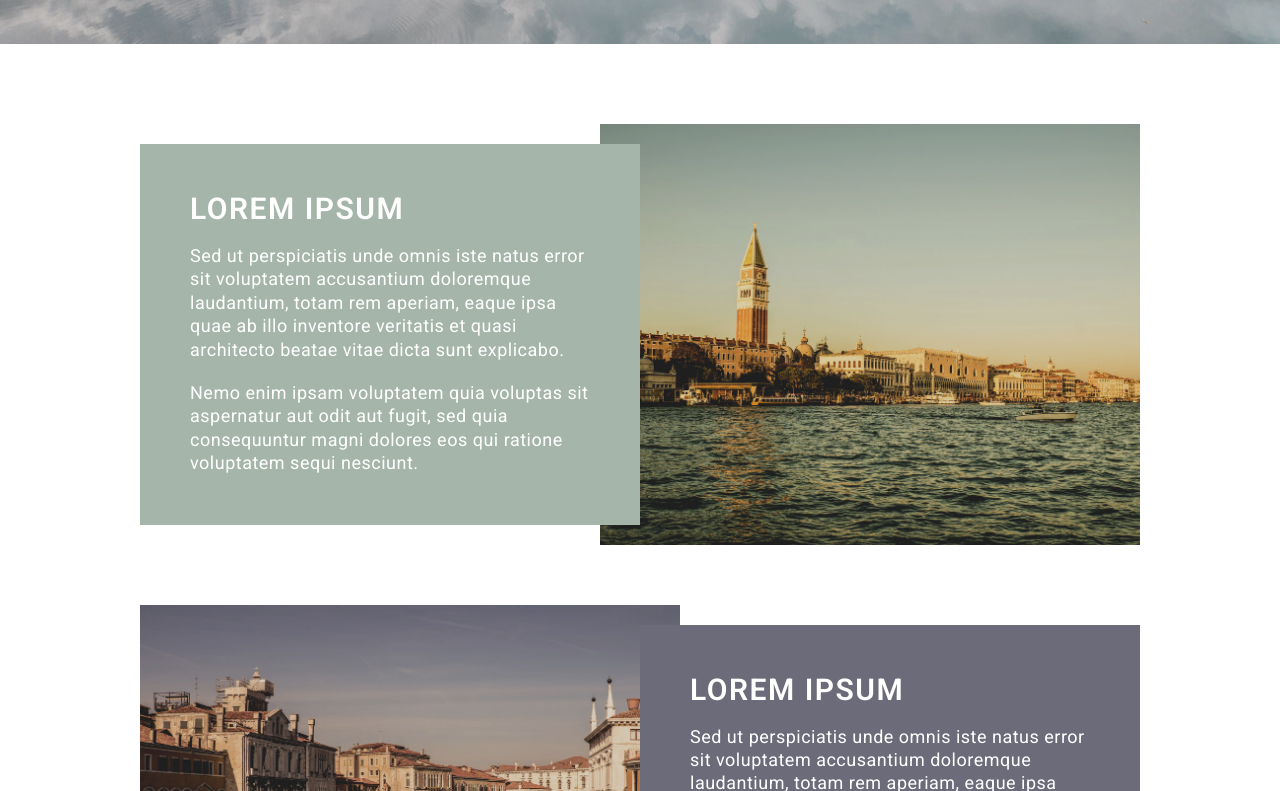
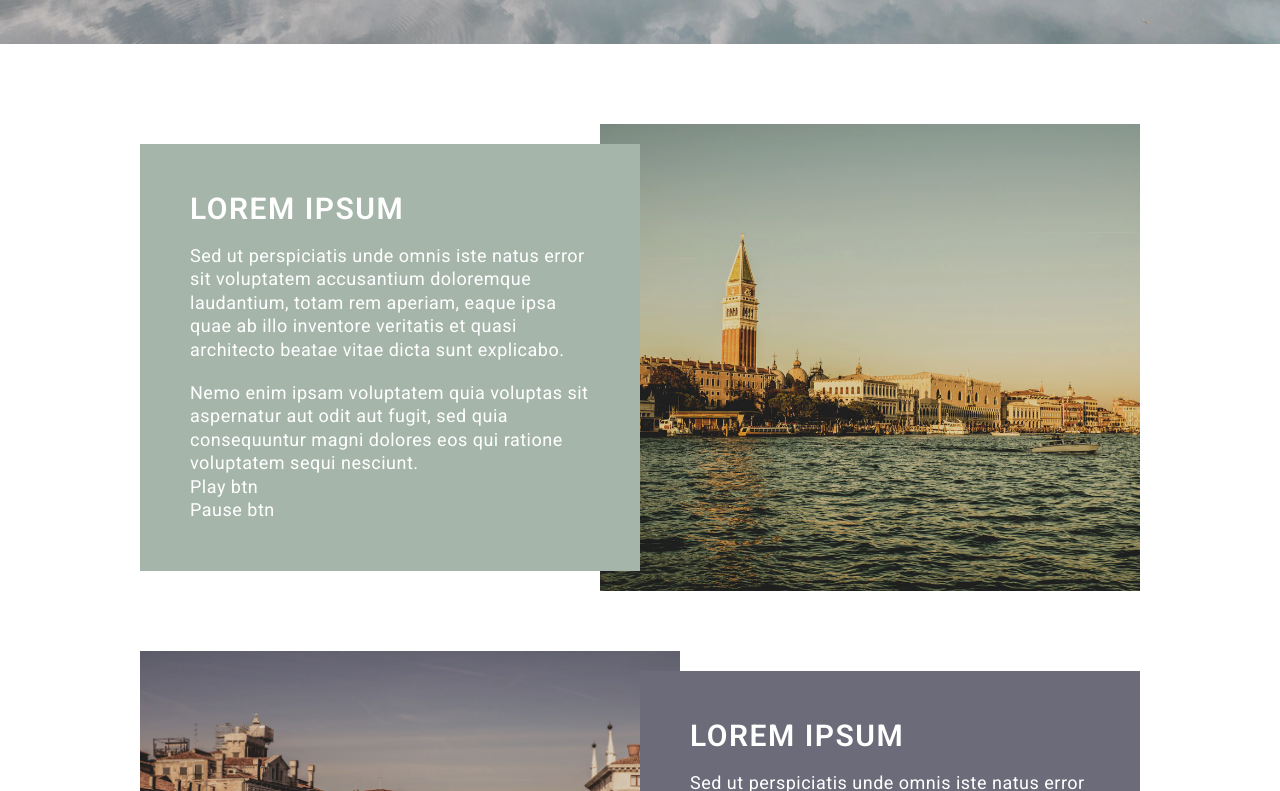
Before and after one commit to lemehovskiy/lem_youtube, a website built with webpack: page demo/index.html in a window 1280 px wide. Shown: the part 756-1547 px from the top of the page. Built offline with Linux system fonts and the light colour scheme.

Commit message:
work demo

```diff
--- a/demo/index.html
+++ b/demo/index.html
@@ -47,11 +47,21 @@
                             Nemo enim ipsam voluptatem quia voluptas sit aspernatur aut
                             odit aut fugit, sed quia consequuntur magni dolores eos qui ratione voluptatem sequi nesciunt.
                         </p>
+
+                        <div class="play-btn">
+                            Play btn
+                        </div>
+
+                        <div class="pause-btn">
+                            Pause btn
+                        </div>
                     </div>
                 </div>
-                <div class="img-col youtube">
-                    <div class="img-wrap back-img" style="background-image: url('imgs/pexels-photo-534327.jpg')">
+                <div class="img-col">
+                    <div class="img-wrap youtube-video back-img" data-lem-youtube='{"videoId": "dQw4w9WgXcQ"}' style="background-image: url('imgs/pexels-photo-534327.jpg')">
+                        <div class="player">
 
+                        </div>
                     </div>
                 </div>
             </li>
```
Also changed, not shown: build/lem_youtube.js, demo/build/app.js, 3 other files.
